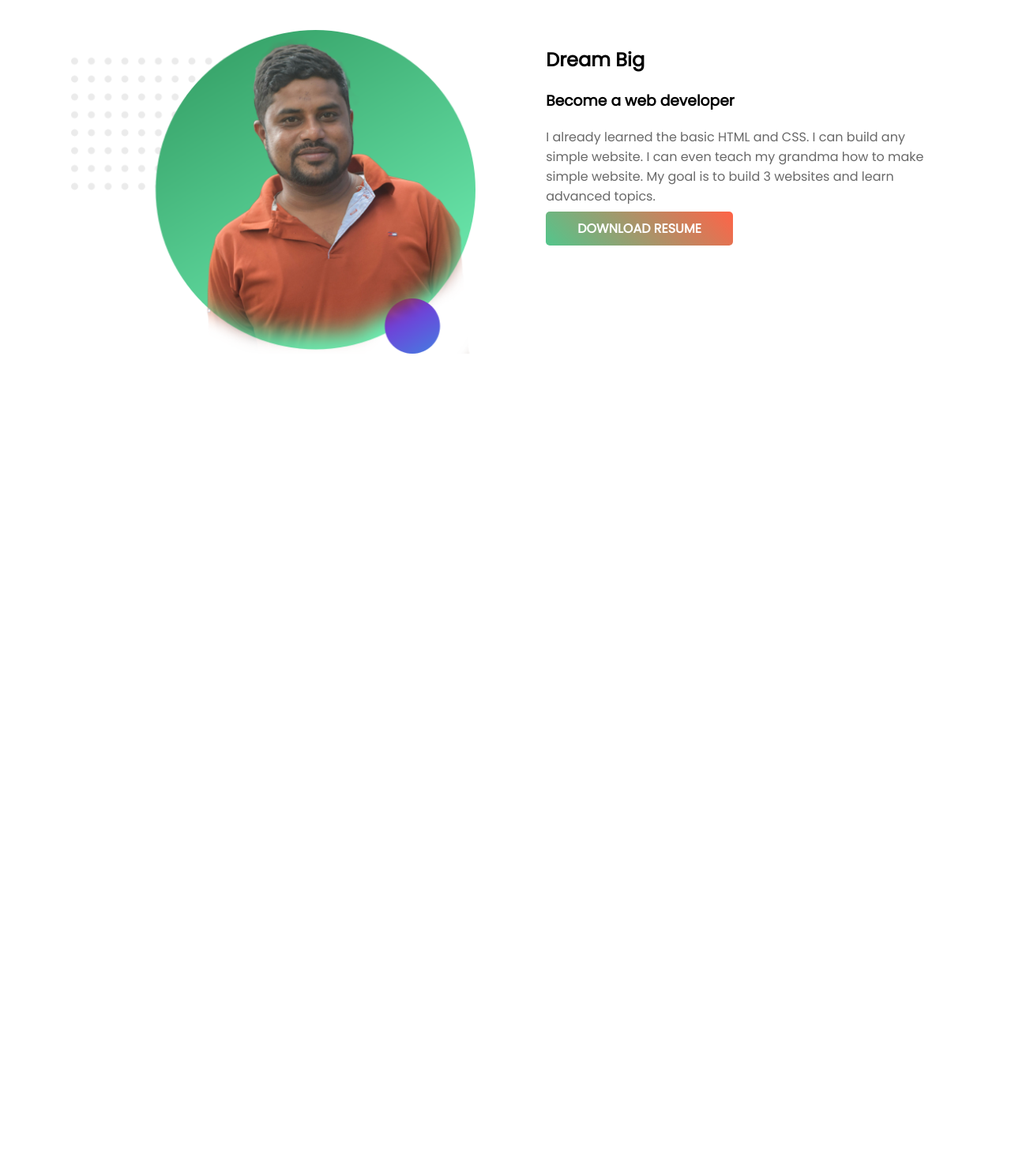
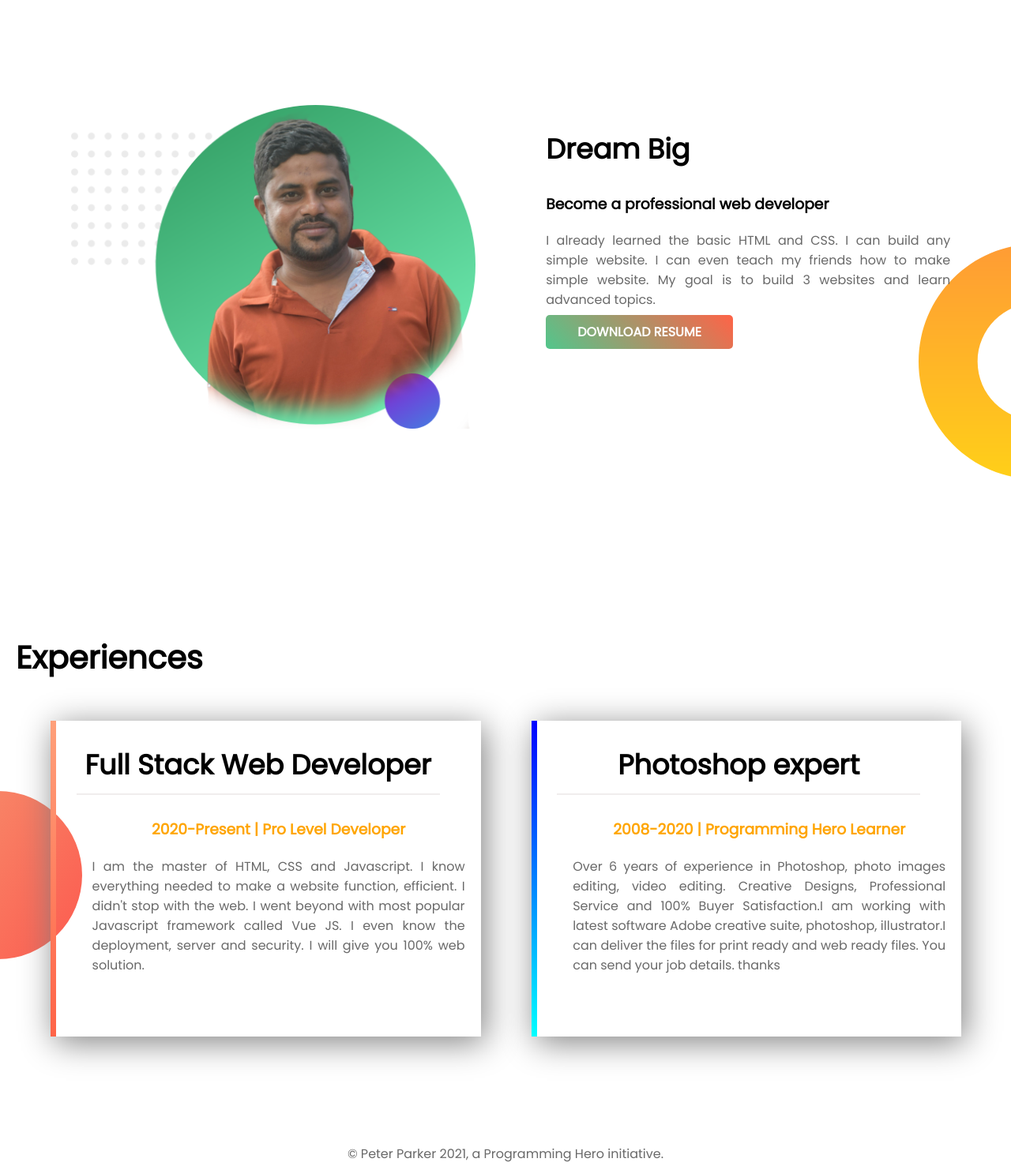
Before and after one commit to hmzsumon/portfolio, a plain HTML site: page index.html in a window 1280 px wide. Shown: the part 597-2074 px from the top of the page at 79% size. Before the commit the page ends 1200 px from the top, so only its background shows below. Drawn offline with Linux system fonts and the light colour scheme; files whose address does not match are found by name.

Commit message:
complet first website

```diff
--- a/css/style.css
+++ b/css/style.css
@@ -4,16 +4,28 @@ body{
 }
 section{
     height: 500px;
-    margin-bottom: 100px;
+    padding-bottom: 150px;
 }
 h1{
     font-size: 40px;
+    margin:0;
+}
+h2{
+   font-size: 35px;
 }
 p{
     color: dimgray;
+    text-align: justify;
 }
 .name-hilight{
     color: orange;
+    font-style: italic;
+}
+.span-h{
+    color: #FF438E;
+}
+.span-m{
+    color:#FB6A58;
 }
 .halh-width{
     width: 40%;
@@ -23,11 +35,11 @@ p{
 }
 .halh-width img{
     width: 100%;
-    margin-top: 35px;
 }
 .top-section{
     background-image: url(../img//top-banner.png);
     background-repeat: no-repeat;
+    margin-top: 80px;
 
 }
 .top-section .link-button{
@@ -44,10 +56,23 @@ p{
     font-size: 19px;
     padding: 13px 43px;
 }
-.midSection .mid-cotent{
-    margin-top:35px;
+
+.mid-section{
+    background: url(../img/dream-bg.png);
+    background-repeat: no-repeat;
+    background-position: right;
 }
-.midSection .link-btn2{
+.mid-section .mid-cotent{
+
+}
+.mid-section h2{
+    font-size: 35px;
+}
+
+.mid-section h3{
+    font-size:1.17em;;
+}
+.mid-section .link-btn2{
     text-decoration: none;
     background: linear-gradient(45deg, #52c68c, tomato);
     padding: 10px 40px;
@@ -56,8 +81,53 @@ p{
     font-weight: 700;
     transition: all 0.5s ease;
 }
-.midSection .link-btn2:hover{
+.mid-section .link-btn2:hover{
     background:#C15F46;
     font-size: 19px;
     padding: 13px 43px;
 }
+
+.experience-section{
+    background-image: url(../img/exp-bg.png);
+    background-repeat: no-repeat;
+    background-position: left;
+}
+.experience-section div{
+    box-shadow: 5px 7px 40px grey;
+    height: 80%;
+}
+.experience-section h1{
+    padding: 20px;
+    margin-bottom: 30px;
+}
+.experience-section h2{
+    font-size: 35px;
+    text-align: center;
+    border-bottom: 2px solid rgb(240, 237, 237);;
+    width: 460px;
+    padding-bottom: 10px;
+}
+.experience-section h3{
+    color: orange;
+    text-align: center;
+}
+#full-stack{
+    border-left: 7px solid;
+    border-image: linear-gradient(180deg, lightsalmon, tomato);
+    border-image-slice: 1;
+}
+#baby-web{
+    border-left: 7px solid;
+    border-image: linear-gradient(180deg, blue, cyan);
+    border-image-slice: 1;
+}
+.experience-section p{
+    margin: 20px;
+}
+
+footer {
+    display: block;
+}
+footer p {
+    text-align: center;
+}
--- a/index.html
+++ b/index.html
@@ -10,11 +10,11 @@
 <body>
     <section class="top-section">
 
-        <div class="halh-width">
+        <div class="halh-width ">
              <h1>Welcome To</h1>
-            <h1><span class="name-hilight">H M Zakaria Sumon</span> Website</h1>
+            <h1><span class="name-hilight"> <span class="span-h">H</span><span class="span-m">M</span> Zakaria Sumon</span> Website</h1>
             <h3>World Class Professional Web Developer</h3>
-            <p>You might saw me jumping, climbing buildings, and stopping trains. But nobody pays me a dime for that work. That's why I am learning and mastering web development. I will not stop until I become the Web Development Hero.</p>
+            <p>I am professional Front End developer as a PSD to HTML specialist since 2020, In my professional career i have done more then 200 projects with different techniques, i have strong idea  on Bootstrap, HTML, Javascript, Word-Press, Jquery and CSS3..</p>
             <a class="link-button" href="https://www.linkedin.com/company/programminghero/" target="_blank">HIRE ME</a>
         </div>
         <div class="halh-width">
@@ -22,16 +22,36 @@
         </div>
     </section>
 
-    <section class="midSection">
+    <section class="mid-section">
         <div class="halh-width">
             <img src="img/mypic3.png" alt="Zakaria Sumon">
         </div>
         <div class="halh-width mid-cotent">
             <h2>Dream Big</h2>
-            <h3>Become a web developer</h3>
-            <p>I already learned the basic HTML and CSS. I can build any simple website. I can even teach my grandma how to make simple website. My goal is to build 3 websites and learn advanced topics.</p>
+            <h3>Become a professional web developer</h3>
+            <p>I already learned the basic HTML and CSS. I can build any simple website. I can even teach my friends how to make simple website. My goal is to build 3 websites and learn advanced topics.</p>
             <a class="link-btn2" href="#">DOWNLOAD RESUME</a>
         </div>
     </section>
+
+    <section class="experience-section">
+        <h1>Experiences</h1>
+        <div class="halh-width" id="full-stack">
+            <h2>Full Stack Web Developer</h2>
+            <h3>2020-Present | Pro Level Developer</h3>
+            <p>I am the master of HTML, CSS and Javascript. I know everything needed to make a website function, efficient. I didn't stop with the web. I went beyond with most popular Javascript framework called Vue JS. I even know the deployment, server and security. I will give you 100% web solution.</p>
+        </div>
+        <div class="halh-width" id="baby-web">
+            <h2>Photoshop expert</h2>
+            <h3>2008-2020 | Programming Hero Learner</h3>
+            <p> Over 6 years of experience in Photoshop, photo images editing, video editing.
+                Creative Designs, Professional Service and 100% Buyer Satisfaction.I am working with latest software Adobe creative suite, photoshop, illustrator.I can deliver the files for print ready and web ready files.
+                You can send your job details. thanks</p>
+        </div>
+    </section>
+
+    <footer>
+      <p>  &copy; Peter Parker 2021, a Programming Hero initiative.</p>
+    </footer>
 </body>
 </html>
```
